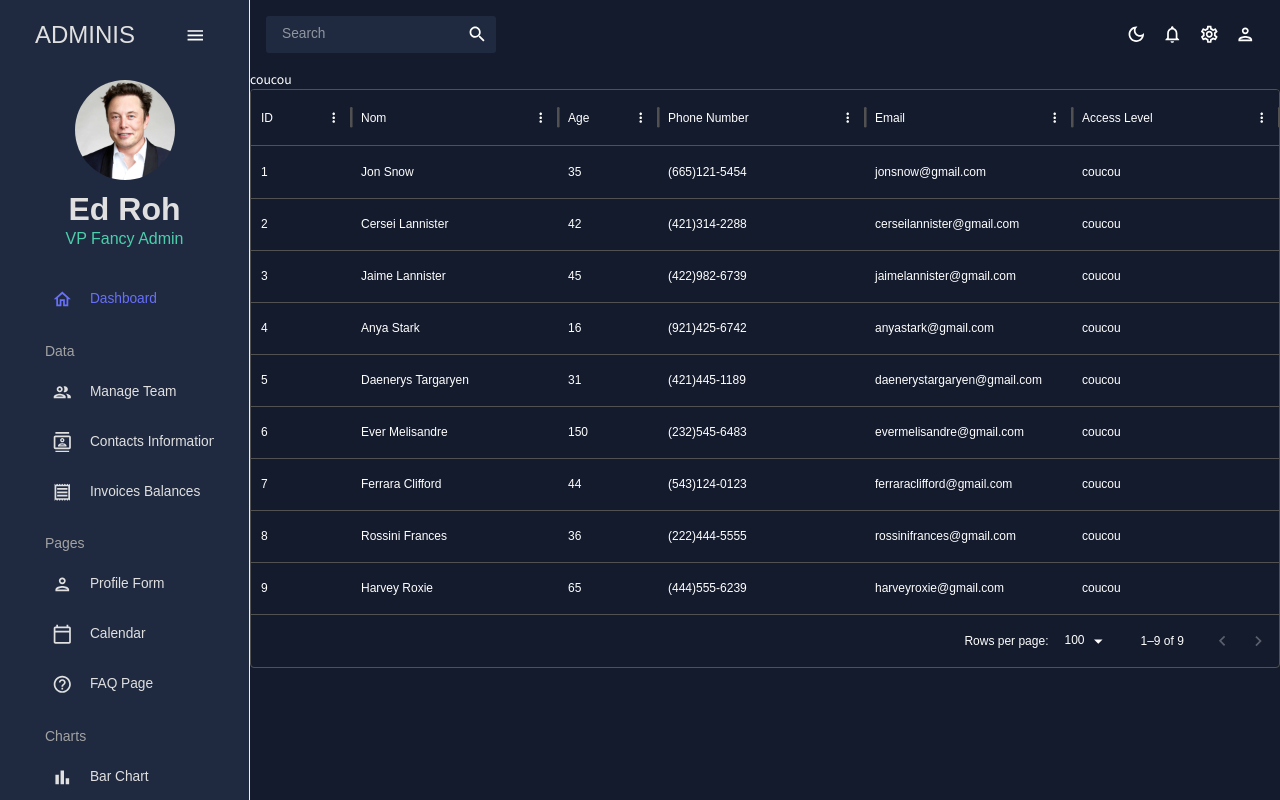
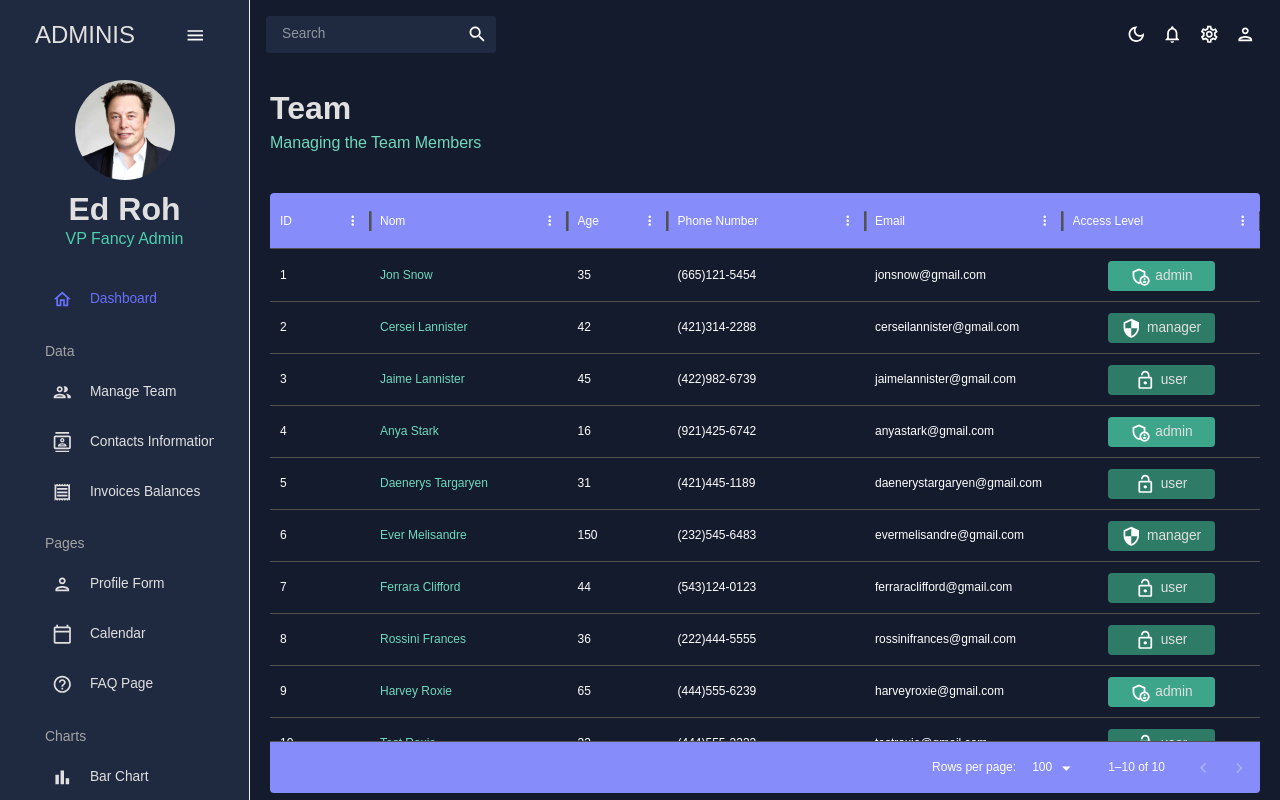
Before and after one commit to Coucodeur/react-dashboard, a React (Create React App) app: page /team in a window 1280 px wide. Built offline with nearby package versions, Linux system fonts and the light colour scheme.

Commit message:
page manage team complete and fully OK

```diff
--- /dev/null
+++ b/src/components/Header.jsx
@@ -0,0 +1,25 @@
+import { Typography, Box, useTheme } from "@mui/material";
+import { tokens } from "../theme"
+
+const Header = ({ title, subtitle }) => {
+  const theme = useTheme();
+  const colors = tokens(theme.palette.mode);
+
+  return (
+    <Box>
+      <Typography variant="h2"
+      color={colors.grey[100]}
+      fontWeight="bold" mb="5px"
+      >
+        {title}
+      </Typography>
+      <Typography
+      variant="h5"
+      color={colors.greenAccent[400]}
+      >
+        {subtitle}
+      </Typography>
+    </Box>
+  );
+}
+export default Header;
--- a/src/data/mockDdata.js
+++ b/src/data/mockDdata.js
@@ -72,6 +72,14 @@ export const mockDataTeam = [
     age: 65,
     phone: '(444)555-6239',
     access: 'admin',
+  },
+  {
+    id: 10,
+    name: 'Test Roxie',
+    email: 'testroxie@gmail.com',
+    age: 33,
+    phone: '(444)555-3333',
+    access: 'user',
   },
 ];
 
--- a/src/scenes/dashboard/index.jsx
+++ b/src/scenes/dashboard/index.jsx
@@ -1,9 +1,14 @@
-import { Link } from "react-router-dom"
+import Header from "../../components/Header"
+import { Box } from "@mui/material"
 const Dashboard = () => {
   return (
-  <div>
-    ici la page du dashboard
-  </div>
+
+    <Box m="20px">
+      <Box display="flex" justifyContent="space-between" alignItems="center">
+        <Header title="DASHBOARD" subtitle="Wellcome to your dashbord"/>
+      </Box>
+    </Box>
+
 )
 }
 
--- a/src/scenes/team/index.jsx
+++ b/src/scenes/team/index.jsx
@@ -5,11 +5,11 @@ import { mockDataTeam } from "../../data/mockDdata";
 import AdminPanelSettingsOutlinedIcon from '@mui/icons-material/AdminPanelSettingsOutlined';
 import LockOpenOutlinedIcon from '@mui/icons-material/LockOpenOutlined';
 import SecurityOutlinedIcon from '@mui/icons-material/SecurityOutlined';
-// import Header from '../../components/Header';
+import Header from '../../components/Header';
 
 const Team = () => {
   const theme = useTheme();
-  const colors = tokens(theme.palette.mode)
+  const colors = tokens(theme.palette.mode);
 
   const columns = [
     {
@@ -42,20 +42,71 @@ const Team = () => {
       field: "access",
       headerName: "Access Level",
       flex: 1,
-      renderCell: ({ row: { acces }})=>{
+      cellClassName: "test-center",
+      renderCell: ({ row: { access }})=>{
         return (
-          <Box>
-            coucou
+          <Box
+            width="60%"
+            m="0 auto"
+            p="5px"
+            display="flex"
+            justifyContent="center"
+            backgroundColor={
+              access === "admin"
+                ? colors.greenAccent[600]
+                : access === "manager"
+                ? colors.greenAccent[700]
+                : colors.greenAccent[700]
+            }
+            borderRadius="4px"
+          >
+            {access === "admin" && <AdminPanelSettingsOutlinedIcon />}
+            {access === "manager" && <SecurityOutlinedIcon />}
+            {access === "user" && <LockOpenOutlinedIcon />}
+            <Typography color={colors.grey[100]} sx={{ ml: "5px" }}>
+              {access}
+            </Typography>
           </Box>
         )
       }
     },
   ]
   return (
-    <Box>
-      {/* <Header title="Team" subtile="Managing the Team Members" /> */}
-      <Box >
-        coucou
+    <Box m="20px">
+      <Header title="Team" subtitle="Managing the Team Members" />
+      <Box
+      m="40px 0 0 0"
+      height="75vh"
+      sx={{
+        "& .MuiDataGrid-root": {
+          border: "none",
+        },
+        "& .MuiDataGrid-cell": {
+          border: "none"
+        },
+        "& .MuiDataGrid-row": {
+          border: "none"
+        },
+        "& .name-column--cell": {
+          color: colors.greenAccent[400]
+        },
+        "& .MuiDataGrid-columnHeader":{
+          backgroundColor: colors.blueAccent[400],
+          borderBottom: "none"
+        },
+        "& .css-tgsonj": {
+          borderTop: "none"
+        },
+        "& .MuiDataGrid-footerContainer": {
+          backgroundColor: colors.blueAccent[400],
+        },
+        "& .test-center": {
+          display: "flex",
+          justifyContent: "center",
+          alignItems: "center",
+        }
+      }}
+      >
         <DataGrid
         rows={mockDataTeam}
         columns={columns}
```
